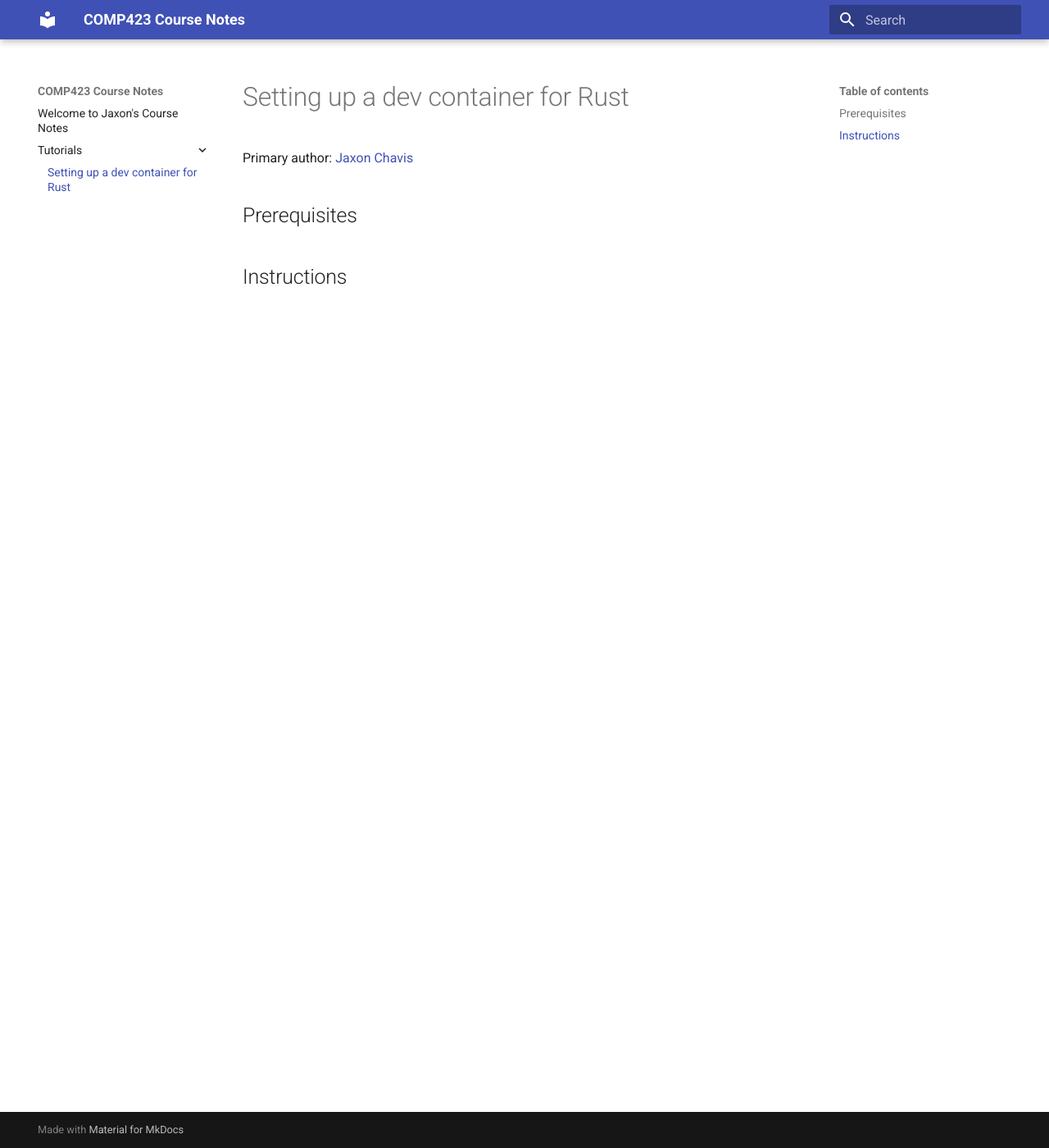
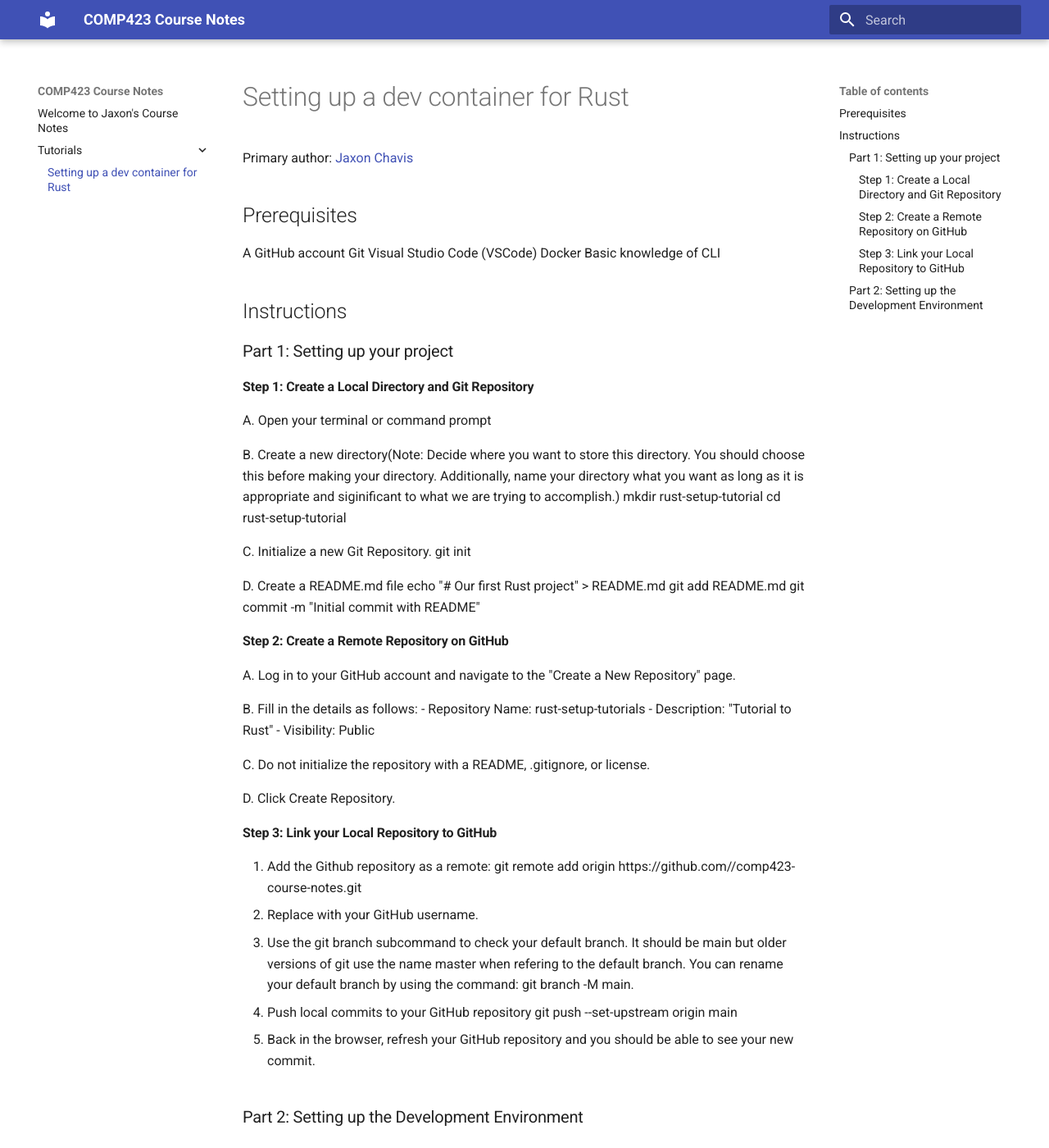
Before and after one commit to jkchavis/comp423-course-notes, an MkDocs documentation site: the page built from docs/tutorials/rust-setup.md, in a window 1280 px wide and 1400 px high. Shown: the whole window at 82% size. Built offline with MkDocs 1.6.1 and Material for MkDocs 9.7.7, drawn with Linux system fonts in a browser that asks for light colours.

Commit message:
starting the tutorial

```diff
--- a/docs/tutorials/rust-setup.md
+++ b/docs/tutorials/rust-setup.md
@@ -3,5 +3,54 @@
 Primary author: [Jaxon Chavis](https://github.com/jkchavis)
 
 ## Prerequisites
+A GitHub account
+Git
+Visual Studio Code (VSCode)
+Docker
+Basic knowledge of CLI
+## Instructions
+### Part 1: Setting up your project
 
-## Instructions
+#### Step 1: Create a Local Directory and Git Repository
+
+A. Open your terminal or command prompt
+
+B. Create a new directory(Note: Decide where you want to store this directory. You should choose this before making your directory. Additionally, name your directory what you want as long as it is appropriate and siginificant to what we are trying to accomplish.)
+    mkdir rust-setup-tutorial
+    cd rust-setup-tutorial
+
+C. Initialize a new Git Repository.
+    git init
+
+D. Create a README.md file
+    echo "# Our first Rust project" > README.md
+    git add README.md
+    git commit -m "Initial commit with README"
+
+#### Step 2: Create a Remote Repository on GitHub
+
+A. Log in to your GitHub account and navigate to the "Create a New Repository" page.
+
+B. Fill in the details as follows:
+    - Repository Name: rust-setup-tutorials
+    - Description: "Tutorial to Rust"
+    - Visibility: Public
+
+C. Do not initialize the repository with a README, .gitignore, or license.
+
+D. Click Create Repository.
+
+#### Step 3: Link your Local Repository to GitHub
+
+1. Add the Github repository as a remote:
+    git remote add origin https://github.com/<your-username>/comp423-course-notes.git
+* Replace <your-username> with your GitHub username.
+
+2. Use the git branch subcommand to check your default branch. It should be main but older versions of git use the name master when refering to the default branch. You can rename your default branch by using the command: git branch -M main.
+
+3. Push local commits to your GitHub repository
+    git push --set-upstream origin main
+
+4. Back in the browser, refresh your GitHub repository and you should be able to see your new commit.
+
+### Part 2: Setting up the Development Environment
```
